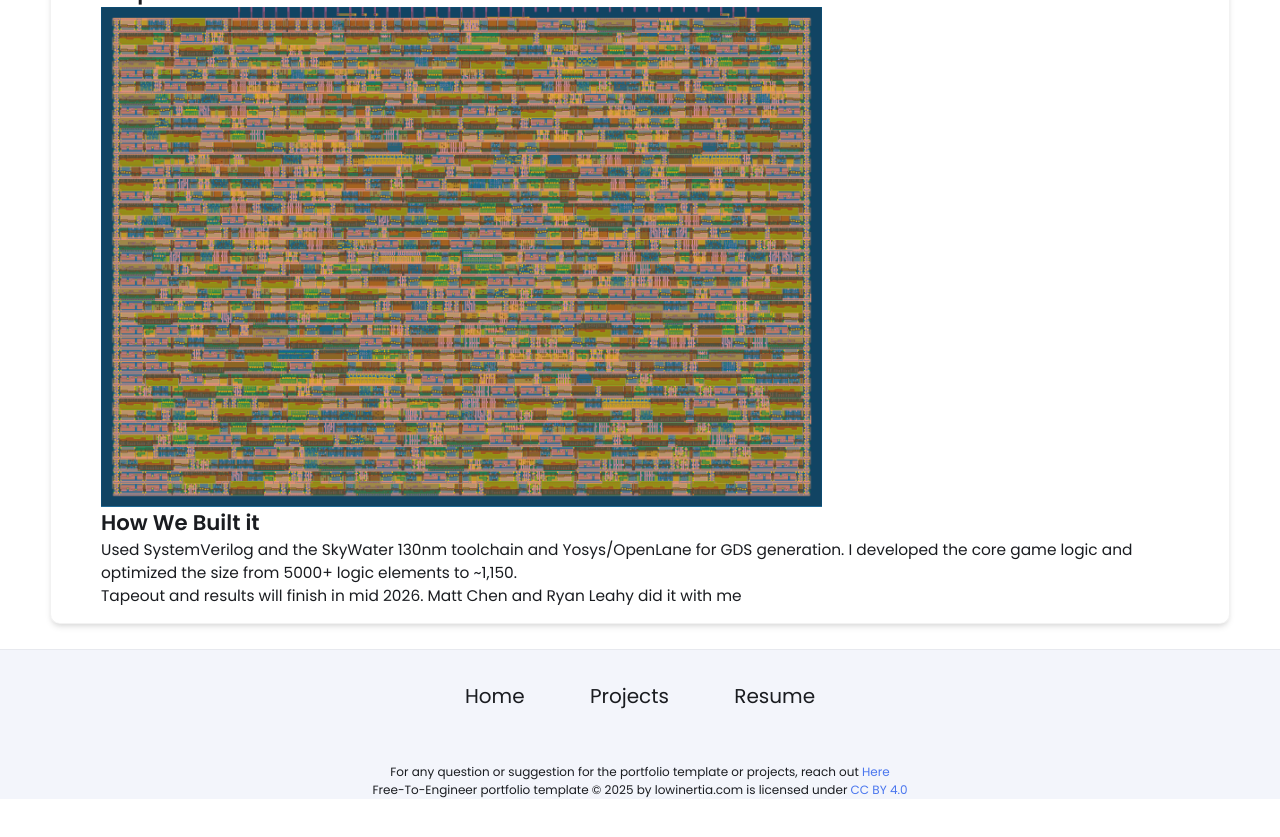
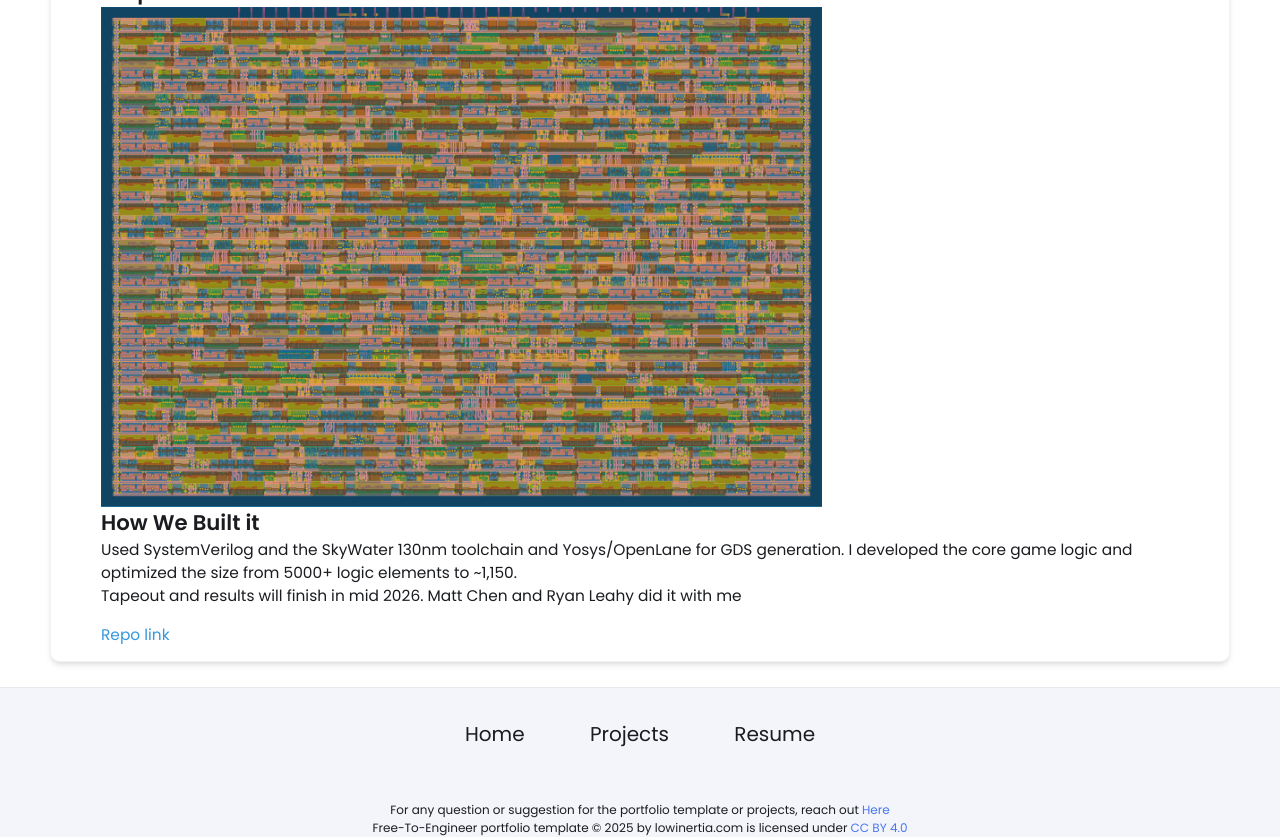
Before and after one commit to jovankoledin/jovankoledin.github.io, a Jekyll site: the page built from _projects/crossy_road/index.md, in a window 1280 px wide and 900 px high, scrolled down 1002 px, cut to the strip 63-900 px from the top of the window. Built offline with Jekyll 4.4.1, drawn with Linux system fonts in a browser that asks for light colours; before the commit the page ends 1864 px from its top, so only the background shows below that.

Commit message:
Update index.md

```diff
--- a/_projects/crossy_road/index.md
+++ b/_projects/crossy_road/index.md
@@ -17,3 +17,5 @@ main-image: /gds.png
 Used SystemVerilog and the SkyWater 130nm toolchain and Yosys/OpenLane for GDS generation. I developed the core game logic and optimized the size from 5000+ logic elements to ~1,150.
 Tapeout and results will finish in mid 2026.
 Matt Chen and Ryan Leahy did it with me
+
+[Repo link](https://github.com/mchen26/tt10-vga-crossyroad)
```
